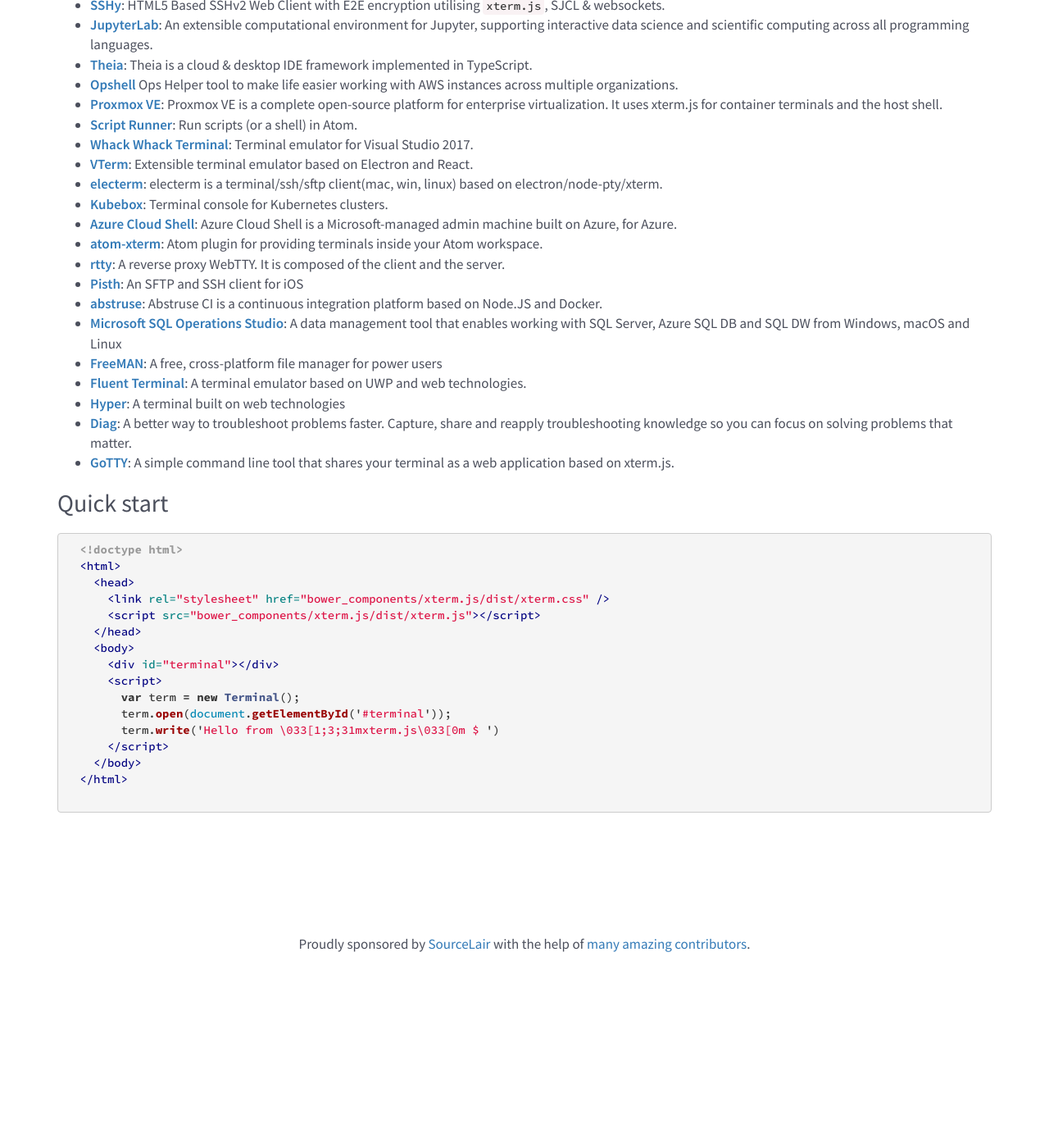
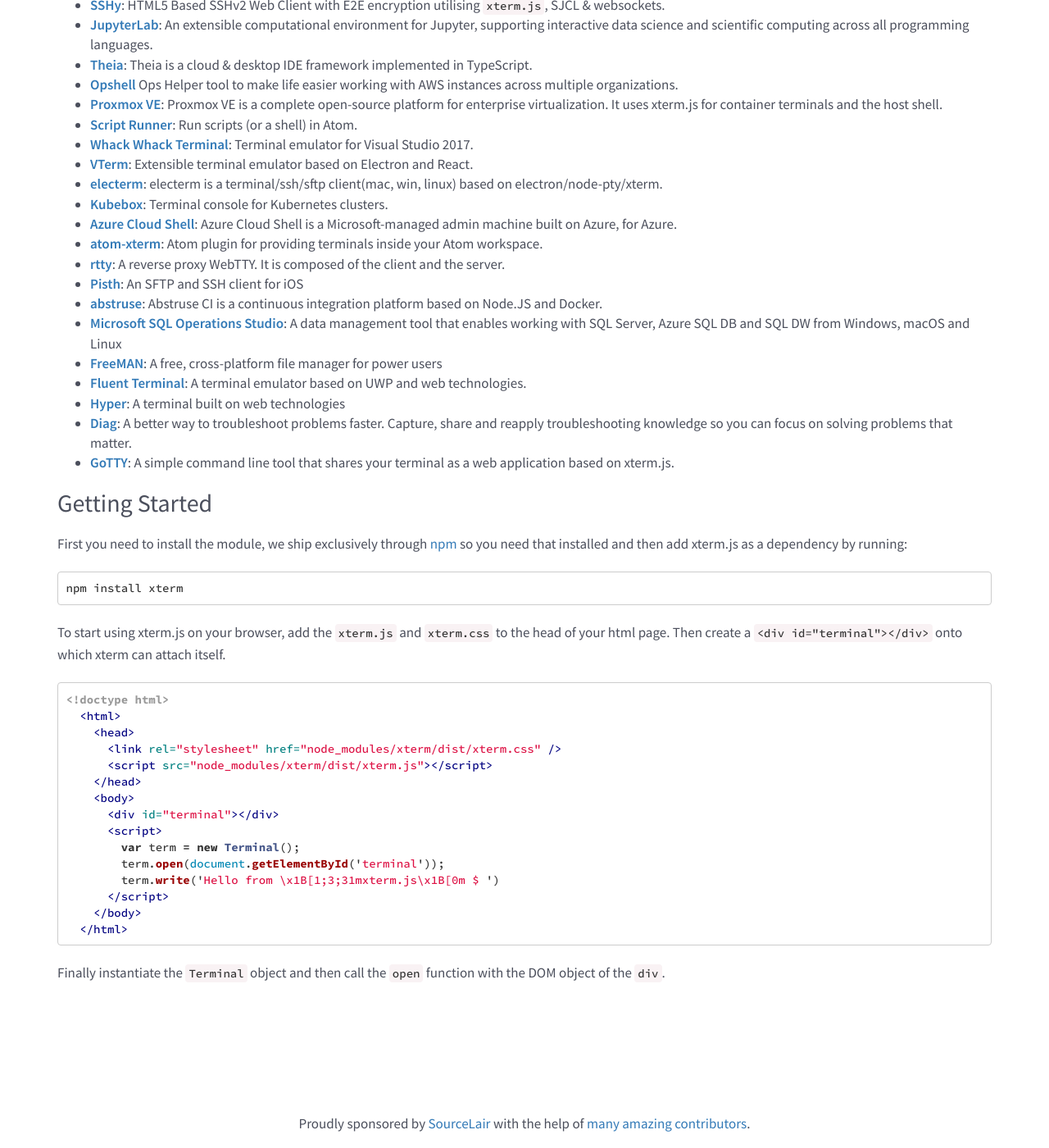
Before and after one commit to xtermjs/xtermjs.org, a Jekyll site: the page built from _pages/index.html, in a window 1280 px wide and 1400 px high, scrolled down 1007 px. Shown: the whole window at 82% size. Built offline with Jekyll 4.4.1, drawn with Linux system fonts in a browser that asks for light colours; nearby versions of some CDN libraries; before the commit the page ends 2188 px from its top, so only the background shows below that.

````diff
--- /dev/null
+++ b/_includes/getting-started.md
@@ -0,0 +1,29 @@
+## Getting Started
+
+First you need to install the module, we ship exclusively through [npm](https://www.npmjs.com/) so you need that installed and then add xterm.js as a dependency by running:
+
+```
+npm install xterm
+```
+
+To start using xterm.js on your browser, add the `xterm.js` and `xterm.css` to the head of your html page. Then create a `<div id="terminal"></div>` onto which xterm can attach itself.
+
+```html
+<!doctype html>
+  <html>
+    <head>
+      <link rel="stylesheet" href="node_modules/xterm/dist/xterm.css" />
+      <script src="node_modules/xterm/dist/xterm.js"></script>
+    </head>
+    <body>
+      <div id="terminal"></div>
+      <script>
+        var term = new Terminal();
+        term.open(document.getElementById('terminal'));
+        term.write('Hello from \x1B[1;3;31mxterm.js\x1B[0m $ ')
+      </script>
+    </body>
+  </html>
+```
+
+Finally instantiate the `Terminal` object and then call the `open` function with the DOM object of the `div`.
--- a/_pages/index.html
+++ b/_pages/index.html
@@ -10,22 +10,6 @@ permalink: /
     {{ about | markdownify }}
   </article>
 
-  <h2>Quick start</h2>
-  {% highlight html %}
-  <!doctype html>
-  <html>
-    <head>
-      <link rel="stylesheet" href="bower_components/xterm.js/dist/xterm.css" />
-      <script src="bower_components/xterm.js/dist/xterm.js"></script>
-    </head>
-    <body>
-      <div id="terminal"></div>
-      <script>
-      	var term = new Terminal();
-        term.open(document.getElementById('#terminal'));
-        term.write('Hello from \033[1;3;31mxterm.js\033[0m $ ')
-      </script>
-    </body>
-  </html>
-  {% endhighlight %}
+  {% capture getting_started %}{% include getting-started.md %}{% endcapture %}
+  {{ getting_started | markdownify }}
 </div>
````
